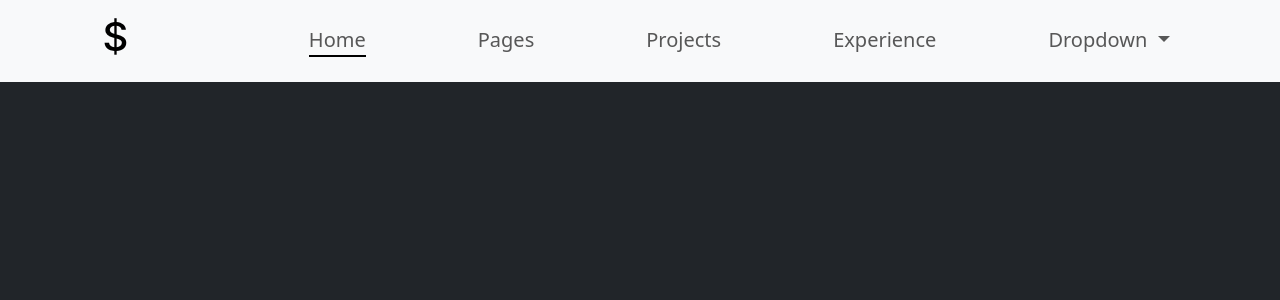
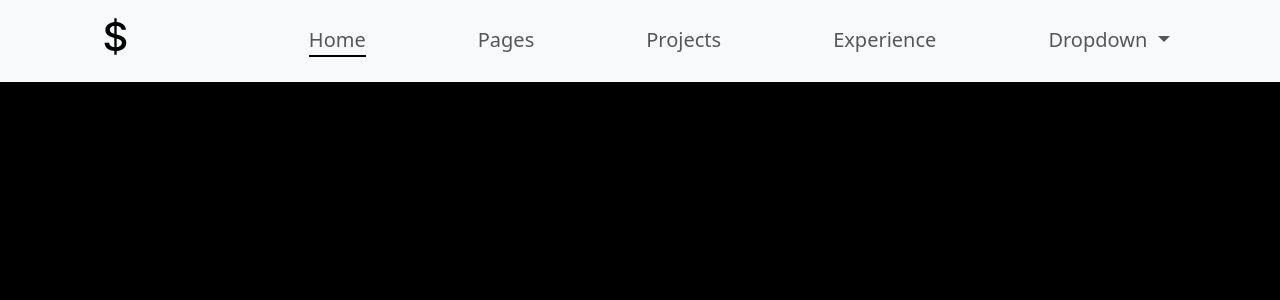
Before and after one commit to DracFiendMG/portfolio-angular, an Angular app: page / in a window 1280 px wide. Shown: the top 300 px of the page. Built offline with nearby package versions, Linux system fonts and the light colour scheme.

Commit message:
experimenting dark background on `header` component

```diff
--- a/src/app/header/header.component.css
+++ b/src/app/header/header.component.css
@@ -25,3 +25,7 @@
 .link:hover::after {
     width: 100%;
 }
+
+.dark-header {
+    background-color: #000;
+}
--- a/src/app/header/header.component.html
+++ b/src/app/header/header.component.html
@@ -1,4 +1,4 @@
-<nav class="navbar navbar-expand-lg navbar-light bg-light">
+<nav class="navbar navbar-expand-lg navbar-light bg-light" [ngClass]="{'dark-header': activeTab === 'pages'}">
     <div class="container-fluid">
 
       <a class="navbar-brand fw-bolder" href="#"><h1>$</h1></a>
--- a/src/index.html
+++ b/src/index.html
@@ -7,7 +7,7 @@
   <meta name="viewport" content="width=device-width, initial-scale=1">
   <link rel="icon" type="image/x-icon" href="favicon.ico">
 </head>
-<body class="bg-dark text-white">
+<body class="text-white">
   <app-root></app-root>
 </body>
 </html>
--- a/src/styles.css
+++ b/src/styles.css
@@ -1 +1,4 @@
 /* You can add global styles to this file, and also import other style files */
+body {
+    background-color: #000;
+}
```
